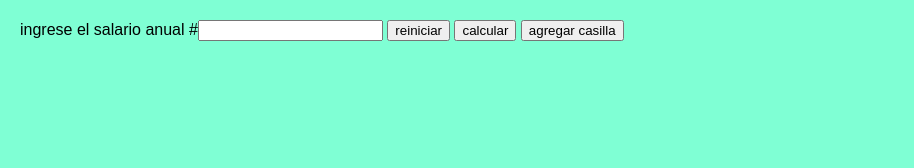
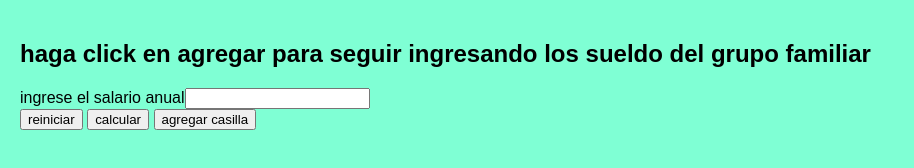
Before and after one commit to lingwey/tarea-6-parte-2, a plain HTML site: page tarea 6 parte 2 index.html in a window 1280 px wide. Both pictures are taken after a click on the button "agregar casilla". Shown: the whole page, without its empty margins (0-914 px from the left). Drawn offline with Linux system fonts and the light colour scheme.

Commit message:
limpieza de codigo y añadidos de titulos

```diff
--- a/estilo tarea 6.css
+++ b/estilo tarea 6.css
@@ -9,7 +9,3 @@ body{
     font-family: sans-serif;
 
 }
-
-#ingreso-sueldos{
-    display: inline-block;
-}
--- a/interaccion tarea 6 parte 2.js
+++ b/interaccion tarea 6 parte 2.js
@@ -7,11 +7,10 @@ Punto bonus: si hay inputs vacíos, ignorarlos en el cálculo (no contarlos como
 */
 
 document.querySelector('#agregar').onclick = function(event){
-    //let integrante = 0
-    //integrante +=1
     crearIntegrante();
     mostrarResetear();
     mostrarCalcular();
+    esconderTitulos ();
     event.preventDefault();
 }
 
@@ -22,7 +21,7 @@ function crearIntegrante (){
     $div.className = 'familiar';
 
     const $label = document.createElement('label');
-    $label.textContent = 'ingrese el salario anual #';
+    $label.textContent = 'ingrese el salario anual';
 
     const $input = document.createElement('input');
     $input.type = 'number';
@@ -40,20 +39,20 @@ document.querySelector('#calcular').onclick = function(event){
     mostrarSueldos ("menor", menorSalario(sueldos));
     mostrarSueldos ("promedioA", salarioAnual(sueldos));
     mostrarSueldos ("promedioM", salarioMensual(sueldos));
-
-    console.log (sueldos)
+    esconderCalcular();
     esconderAgregar();
     mostrarResultados ();
     event.preventDefault();
 }
 
-document.querySelectorAll('#reiniciar').onclick = reiniciar();
+document.querySelector('#reiniciar').onclick = reiniciar();
 
 function reiniciar (){
     mostrarAgregar();
     esconderResultado ();
     esconderCalcular();
     esconderResetear();
+    mostrarTitulo ();
     borrarTodo ();
 }
 
@@ -108,3 +107,13 @@ function obtenerSueldos (){
 function mostrarSueldos (tipo, sueldo){
     document.querySelector(`#${tipo}`).textContent = sueldo;
 }
+
+function esconderTitulos (){
+    document.querySelector('#titulo').className = 'escondido';
+    document.querySelector('#subtitulo').className = '';
+}
+
+function mostrarTitulo (){
+    document.querySelector('#titulo').className = '';
+    document.querySelector('#subtitulo').className ='escondido';
+}
--- a/tarea 6 parte 2 index.html
+++ b/tarea 6 parte 2 index.html
@@ -8,7 +8,8 @@
     <title>tarea 6 parte 2</title>
 </head>
 <body>
-
+    <h1 class="" id="titulo">haga click en el boto agregar para ingresar su sueldo </h1>
+    <h2 class="escondido" id="subtitulo">haga click en agregar para seguir ingresando los sueldo del grupo familiar</h2>
     <form >
         <div id="ingreso-sueldos"></div>
 
```
